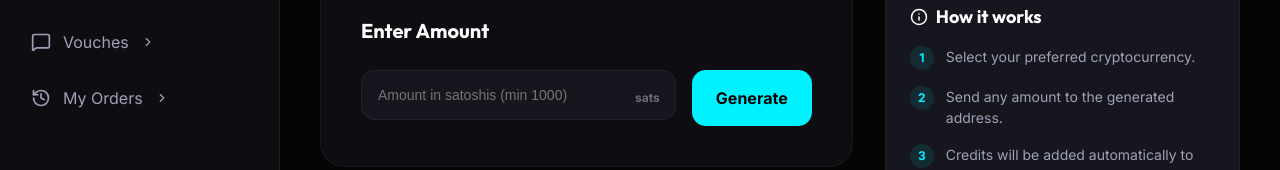
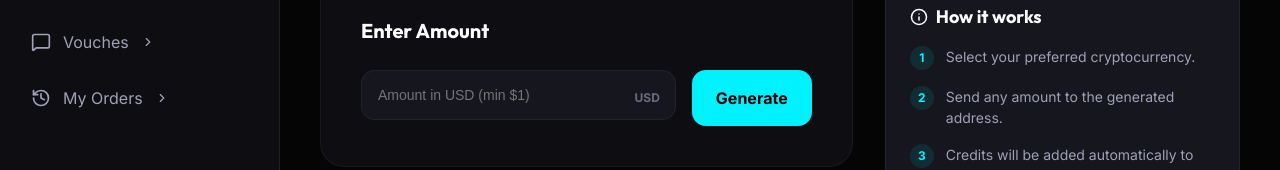
Before and after one commit to nedufari/kudzned_front, a React (Vite) app: page /topup in a window 1280 px wide. Shown: the part 450-620 px from the top of the page. Built offline with nearby package versions, Linux system fonts and the light colour scheme; no server answers.

Commit message:
all currency changed to usd

```diff
--- a/src/layouts/MainLayout.tsx
+++ b/src/layouts/MainLayout.tsx
@@ -159,7 +159,7 @@ const MainLayout: React.FC = () => {
     const loadWalletBalance = async () => {
       try {
         const wallet = await api.getWallet();
-        const balance = (parseFloat(wallet.balance) / 100).toFixed(2); // Convert from satoshis to dollars
+        const balance = (parseFloat(wallet.balance) / 100).toFixed(2); // Convert from cents to dollars
         setWalletBalance(balance);
       } catch (error) {
         console.error('Failed to load wallet balance (MainLayout):', error);
--- a/src/pages/Dashboard.tsx
+++ b/src/pages/Dashboard.tsx
@@ -173,7 +173,7 @@ const Dashboard: React.FC = () => {
 
   // Helper function to format currency
   const formatCurrency = (amount: string) => {
-    return (parseFloat(amount) / 100).toFixed(2); // Convert from satoshis to dollars
+    return (parseFloat(amount) / 100).toFixed(2); // Convert from cents to dollars
   };
 
   // Helper function to get transaction icon
--- a/src/pages/OrderDetail.tsx
+++ b/src/pages/OrderDetail.tsx
@@ -119,7 +119,7 @@ const OrderDetail: React.FC = () => {
 
   // Helper functions
   const formatCurrency = (amount: string) => {
-    return (parseFloat(amount) / 100).toFixed(2); // Convert from satoshis to dollars
+    return (parseFloat(amount) / 100).toFixed(2); // Convert from cents to dollars
   };
 
   const formatDate = (dateString: string) => {
--- a/src/pages/Orders.tsx
+++ b/src/pages/Orders.tsx
@@ -113,7 +113,7 @@ const Orders: React.FC = () => {
 
   // Helper functions
   const formatCurrency = (amount: string) => {
-    return (parseFloat(amount) / 100).toFixed(2); // Convert from satoshis to dollars
+    return (parseFloat(amount) / 100).toFixed(2); // Convert from cents to dollars
   };
 
   const formatDate = (dateString: string) => {
--- a/src/pages/Topup.tsx
+++ b/src/pages/Topup.tsx
@@ -73,8 +73,8 @@ const Topup: React.FC = () => {
   }, [method]);
 
   const generateAddress = async () => {
-    if (!amount || parseInt(amount) < 1000) {
-      toast.error('Please enter a valid amount (minimum 1000 satoshis/wei)');
+    if (!amount || parseInt(amount) < 1) {
+      toast.error('Please enter a valid amount (minimum $1)');
       return;
     }
 
@@ -148,7 +148,7 @@ const Topup: React.FC = () => {
               <div style={{ position: 'relative', flex: 1 }}>
                 <input
                   type="number"
-                  placeholder={`Amount in ${method === 'BTC' ? 'satoshis' : 'wei'} (min 1000)`}
+                  placeholder={`Amount in USD (min $1)`}
                   value={amount}
                   onChange={(e) => setAmount(e.target.value)}
                   style={{
@@ -163,7 +163,7 @@ const Topup: React.FC = () => {
                     transition: 'all 0.2s'
                   }}
                   className="focus:border-[#00f2ff]"
-                  min="1000"
+                  min="1"
                 />
                 <span style={{
                   position: 'absolute',
@@ -174,12 +174,12 @@ const Topup: React.FC = () => {
                   fontSize: '12px',
                   fontWeight: '700'
                 }}>
-                  {method === 'BTC' ? 'sats' : 'wei'}
+                  USD
                 </span>
               </div>
               <button
                 onClick={generateAddress}
-                disabled={loading || !amount || parseInt(amount) < 1000}
+                disabled={loading || !amount || parseInt(amount) < 1}
                 style={{
                   backgroundColor: loading ? '#6b6b7d' : '#00f2ff',
                   color: loading ? '#a0a0b8' : '#000',
@@ -187,7 +187,7 @@ const Topup: React.FC = () => {
                   borderRadius: '14px',
                   fontWeight: '800',
                   border: 'none',
-                  cursor: loading || !amount || parseInt(amount) < 1000 ? 'not-allowed' : 'pointer',
+                  cursor: loading || !amount || parseInt(amount) < 1 ? 'not-allowed' : 'pointer',
                   display: 'flex',
                   alignItems: 'center',
                   gap: '8px',
```
